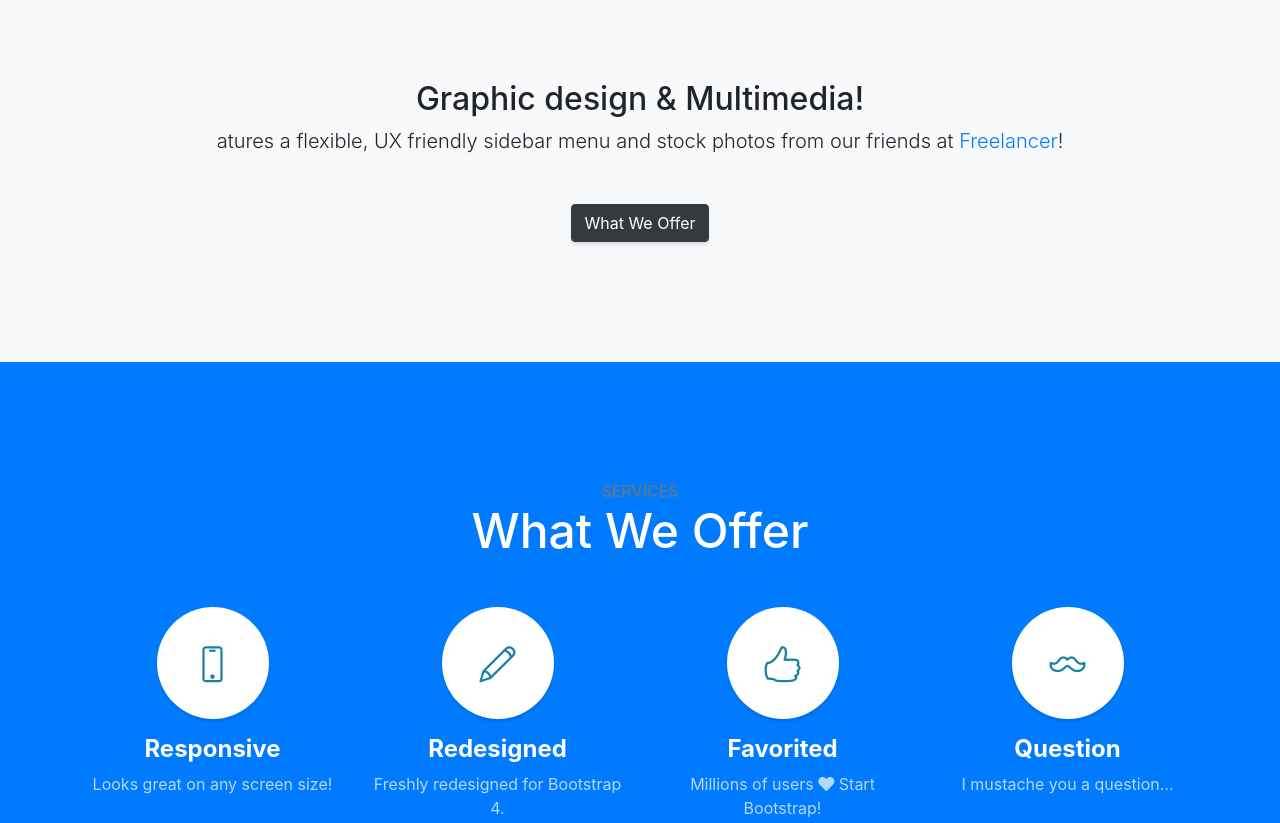
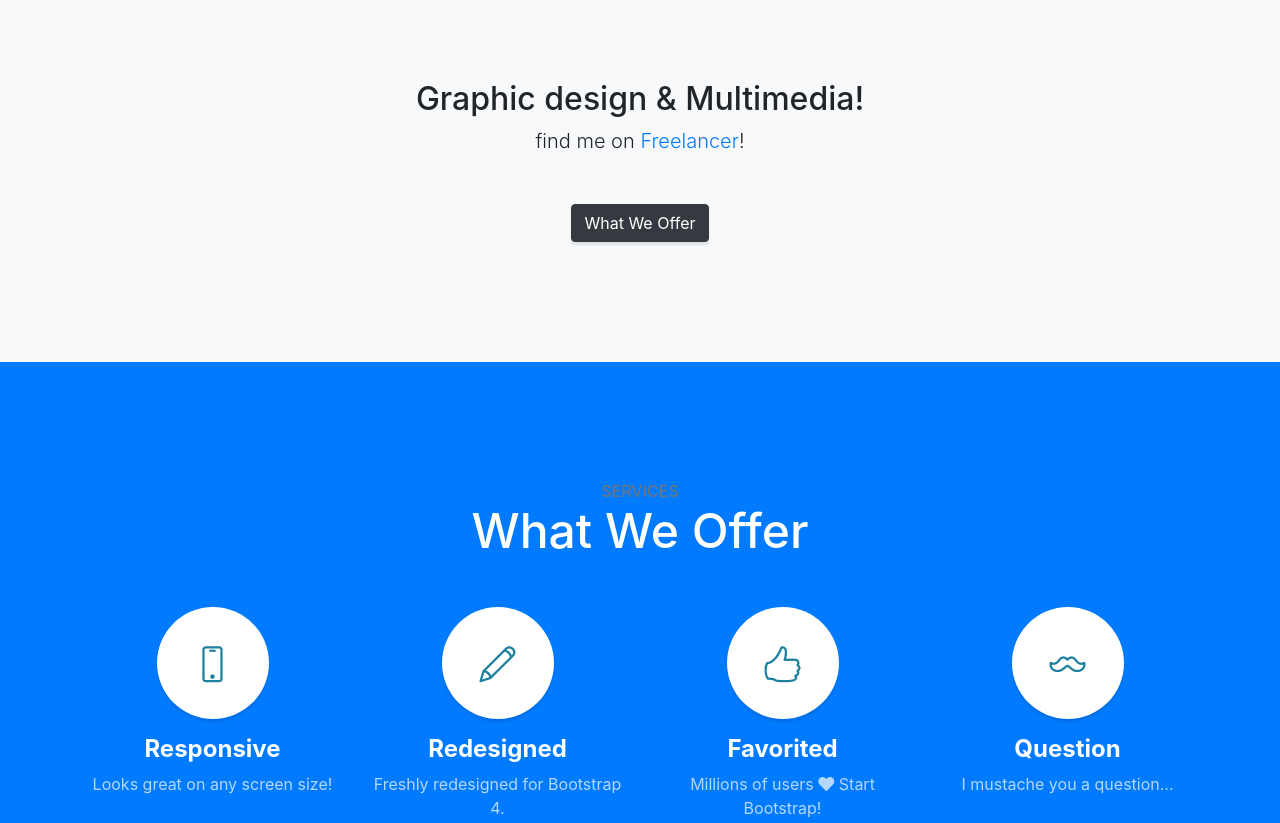
Before and after one commit to soykot539/soykot, a website with bundled scripts: page index.html in a window 1280 px wide. Shown: the part 840-1663 px from the top of the page. Built offline with nearby package versions, Linux system fonts and the light colour scheme.

Commit message:
Update index.html

```diff
--- a/index.html
+++ b/index.html
@@ -70,7 +70,7 @@
       <div class="row">
         <div class="col-lg-10 mx-auto">
           <h2>Graphic design & Multimedia!</h2>
-          <p class="lead mb-5">atures a flexible, UX friendly sidebar menu and stock photos from our friends at
+          <p class="lead mb-5">find me on
             <a href="https://www.freelancer.com/u/myselfsoykot">Freelancer</a>!</p>
           <a class="btn btn-dark btn-xl js-scroll-trigger" href="#services">What We Offer</a>
         </div>
@@ -217,6 +217,7 @@
     <div class="container">
       <ul class="list-inline mb-5">
         <li class="list-inline-item">
+          <a href="https://www.facebook.com/soykot.4">Freelancer</a>!</p>
           <a class="social-link rounded-circle text-white mr-3" href="#">
             <i class="icon-social-facebook"></i>
           </a>
```
